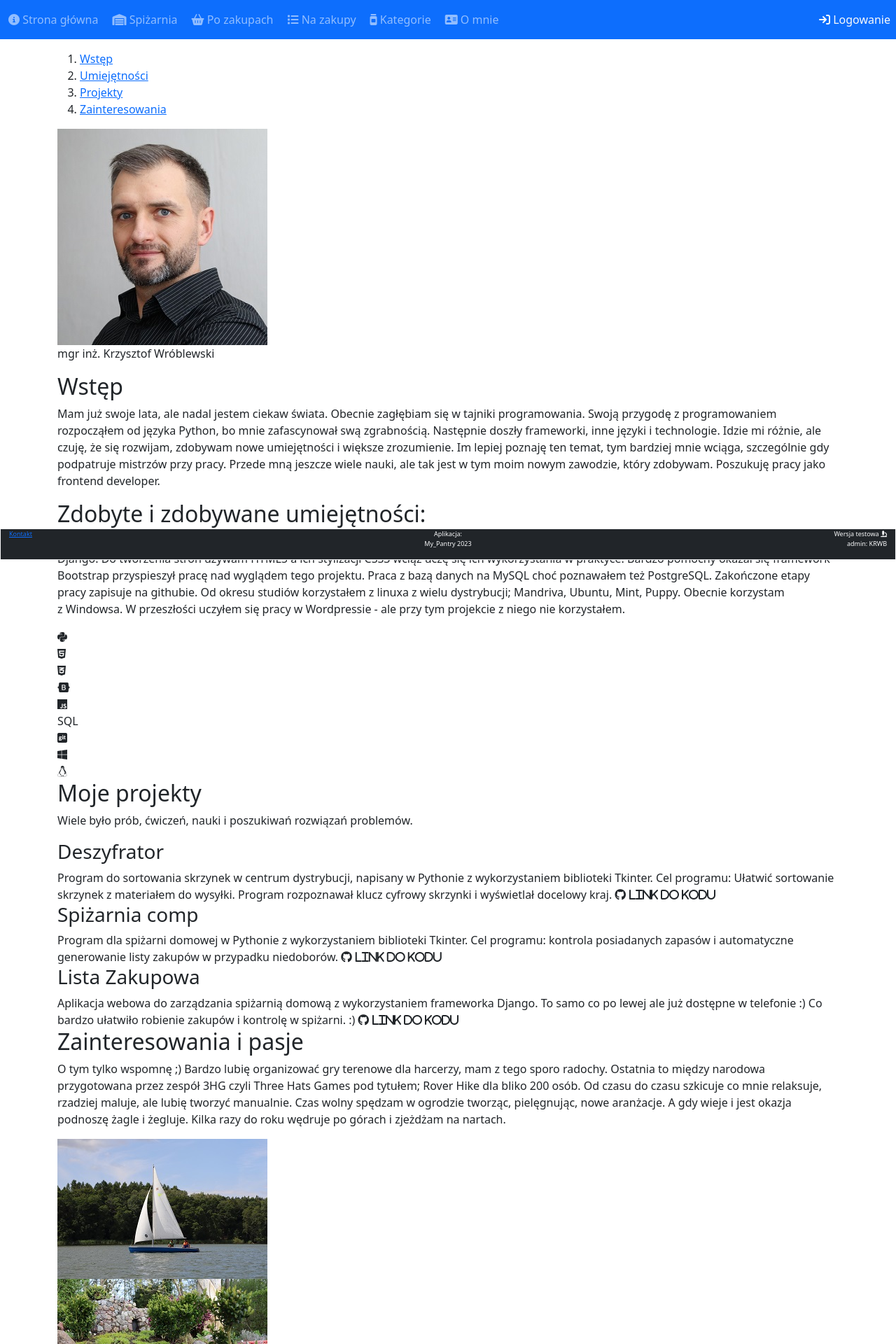
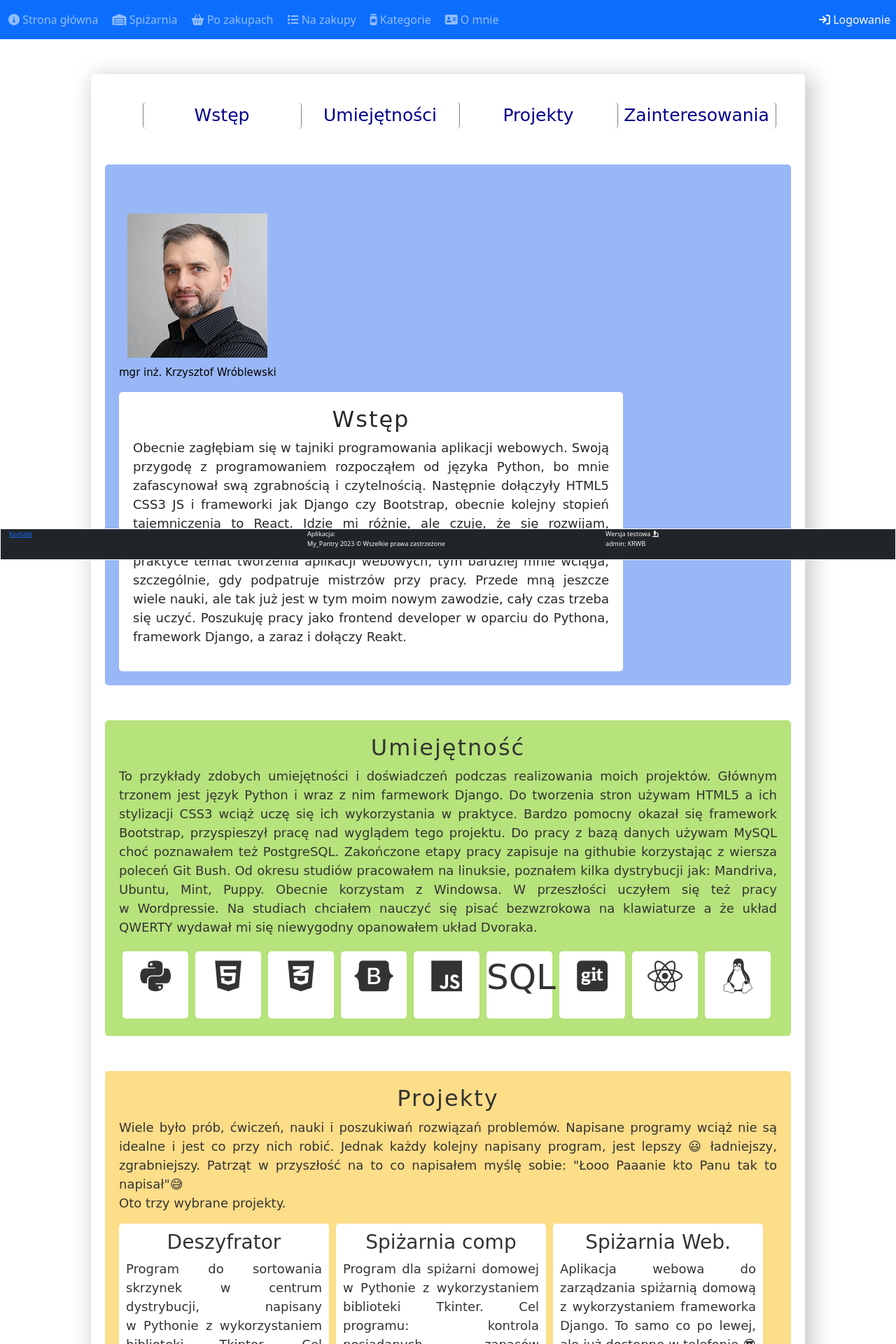
Before and after one commit to SiedzacyBobr/Django_My_Pantry, a Django app: template templates/about_me.html in a window 1280 px wide. Shown: the top 1920 px of the page at 70% size. Run offline with Django 3.2, Linux system fonts and the light colour scheme; the template is opened without the code that fills it, so the values that code supplies are empty; some libraries are stand-ins or nearby versions; some web fonts are replaced.

Commit message:
Adding photos and necessary graphics

```diff
--- a/static/pantry_style1.css
+++ b/static/pantry_styles.css
@@ -1,3 +1,5 @@
+
+
 .instruction img {
   width: 100%;
   height: auto;
@@ -11,11 +13,6 @@
   border-radius: 5px;
 }
 
-#container {
-  background-color: #007bff;
-
-}
-
 /* czerwony #FAA88E , pomarańczowy #FCDD88 , zielony #B6E37B , seledynowe #91FFD7 , niebieski #99B7F7 */
 
 #container{
@@ -25,6 +22,7 @@
   margin-left: auto;
   margin-right: auto;
   text-align: center;
+
   color: rgb(52, 51, 51);
   font-size: large;
   padding: 20px;
@@ -36,9 +34,13 @@
   box-shadow: 7px 7px 30px 5px rgba(204, 204, 204, 1);
 }
 
+p{
+  text-align: justify;
+}
+
 #menu{
   text-align: center;
-  padding: 20px;
+  padding-top: 20px;
   font-size: 25px;
 
 }
@@ -53,7 +55,7 @@ ol{
 ol a {
   text-decoration: none;
   color: darkblue;
-  width: 230px;
+  width: 225px;
   display: block;
 }
 
@@ -77,27 +79,25 @@ ol > li > a:hover{
 }
 
 .rectangle{
-  background-color: #99B7F7 ;
-  color: lightgray;
+  background-color:#99B7F7;
   padding: 20px;
   border-radius: 5px;
-  margin-top: 50px;
+  margin-top: 25px;
 }
 
 #myfoto{
   float: left;
-  margin-right: 10px;
+  margin-right: 20px;
+  margin-top: 50px;
 
 }
 
 #mydescription{
-  width: 625px;
-  height: 310px;
+  width: 720px;
   float: left;
   background-color: white;
   color: rgb(41, 40, 40);
   padding: 20px;
-  text-align: justify;
   border-radius: 5px;
 }
 
@@ -133,16 +133,33 @@ h2{
 
 .project{
   width: 300px;
+  height: 550px;
   background-color: white;
   float: left;
-  padding: 5px;
+  padding: 10px;
   margin-right: 10px;
   border-radius: 5px;
+  position: relative;
 
 }
 
+.pojhub{
+  position: absolute;
+  bottom: 0;
+  width: 300px;
+}
+
+.github{
+  font-size: 50px;
+  color: rgb(121, 121, 121);
+  margin-bottom: 20px;
+}
+.github:hover{
+  color: #FCDD88;
+}
+
 #hobby{
-  background-color: #FAA88E;
+  background-color: #B6E37B;
   padding: 20px;
   margin-top: 50px;
   border-radius: 5px;
@@ -161,6 +178,6 @@ figure{
 figcaption{
   margin-top: 10px;
   padding: 0;
-  font-size: 20px;
+  font-size: 15px;
   color: black;
 }
--- a/templates/about_me.html
+++ b/templates/about_me.html
@@ -1,7 +1,7 @@
 {% extends "master.html" %}
 
 {% block title %}
-  O mnie
+  about me
 {% endblock %}
 
 
@@ -24,7 +24,7 @@
         <div id="myfoto">
 
             <figure>
-            <img src="/static/image/myfotoa.jpg" alt="Zdjęcie autora">
+            <img src="/static/image/myfotos.jpg" alt="Zdjęcie autora">
             <figcaption>mgr inż. Krzysztof Wróblewski</figcaption>
             </figure>
 
@@ -33,14 +33,13 @@
         <div id="mydescription">
             <article>
                 <header> <h2><a name="wstep">Wstęp</a></h2> </header>
-                <p> Mam już swoje lata, ale nadal jestem
-                    ciekaw świata. Obecnie zagłębiam się w tajniki programowania.
-                    Swoją przygodę z programowaniem rozpocząłem od języka Python, bo mnie zafascynował swą zgrabnością.
-                    Następnie doszły frameworki, inne języki i technologie.
-                    Idzie mi różnie, ale czuję, że się rozwijam, zdobywam nowe umiejętności i większe zrozumienie.
-                    Im lepiej poznaję ten temat, tym bardziej mnie wciąga, szczególnie gdy podpatruje mistrzów przy pracy.
-                    Przede mną jeszcze wiele nauki, ale tak jest w tym moim nowym zawodzie, który zdobywam.
-                    Poszukuję pracy jako frontend developer. </p>
+                <p> Obecnie zagłębiam się w tajniki programowania aplikacji webowych.
+                    Swoją przygodę z&nbsp;programowaniem rozpocząłem od języka Python, bo mnie zafascynował swą zgrabnością i czytelnością.
+                    Następnie dołączyły HTML5 CSS3 JS i frameworki jak Django czy Bootstrap, obecnie kolejny stopień tajemniczenia to React.
+                    Idzie mi różnie, ale czuję, że się rozwijam, zdobywam nowe umiejętności i&nbsp;większe zrozumienie.
+                    Im lepiej poznaję w praktyce temat tworzenia aplikacji webowych, tym bardziej mnie wciąga, szczególnie, gdy podpatruje mistrzów przy pracy.
+                    Przede mną jeszcze wiele nauki, ale tak już jest w tym moim nowym zawodzie, cały czas trzeba się uczyć.
+                    Poszukuję pracy jako frontend developer w oparciu do Pythona, framework Django, a&nbsp;zaraz i dołączy Reakt. </p>
             <article>
         </div>
 
@@ -48,14 +47,15 @@
     </div>
 
     <div id="skills">
-        <h2><a name="umiejetnosci">Zdobyte i zdobywane umiejętności: </a></h2>
-            <p> To przykłady zdybych umiejętności i doświadczeń podczas realizowania moich projektów.
+        <h2><a name="umiejetnosci">Umiejętność </a></h2>
+            <p> To przykłady zdobych umiejętności i doświadczeń podczas realizowania moich projektów.
                 Głównym trzonem jest język Python i wraz z nim farmework Django.
                 Do tworzenia stron używam HTML5 a ich stylizacji CSS3 wciąż uczę się ich wykorzystania w praktyce.
-                Bardzo pomocny okazał się framework Bootstrap przyspieszył pracę nad wyglądem tego projektu.
-                Praca z bazą danych na MySQL choć poznawałem też PostgreSQL. Zakończone etapy pracy zapisuje na githubie.
-                Od okresu studiów korzystałem z linuxa z wielu dystrybucji; Mandriva, Ubuntu, Mint, Puppy. Obecnie korzystam z&nbsp;Windowsa.
-                W przeszłości uczyłem się pracy w Wordpressie - ale przy tym projekcie z niego nie korzystałem.
+                Bardzo pomocny okazał się framework Bootstrap, przyspieszył pracę nad wyglądem tego projektu.
+                Do pracy z bazą danych używam MySQL choć poznawałem też PostgreSQL. Zakończone etapy pracy zapisuje na githubie korzystając z wiersza poleceń Git Bush.
+                Od okresu studiów pracowałem na linuksie, poznałem kilka dystrybucji jak: Mandriva, Ubuntu, Mint, Puppy. Obecnie korzystam z&nbsp;Windowsa.
+                W przeszłości uczyłem się też pracy w&nbsp;Wordpressie. Na studiach chciałem nauczyć się pisać
+                 bezwzrokowa na klawiaturze a&nbsp;że układ QWERTY wydawał mi się niewygodny opanowałem układ Dvoraka.
 
             </p>
             <div class="skill">
@@ -87,7 +87,7 @@
             </div>
 
             <div class="skill">
-                <i class="fa-brands fa-windows"></i>
+                <i class="fa-brands fa-react"></i>
             </div>
 
             <div class="skill">
@@ -101,23 +101,47 @@
     </div>
 
     <div id="projects">
-        <h2><a name="projekty"> Moje projekty </a></h2>
-        <p> Wiele było prób, ćwiczeń, nauki i poszukiwań rozwiązań problemów. </p>
+        <h2><a name="projekty"> Projekty </a></h2>
+        <p> Wiele było prób, ćwiczeń, nauki i poszukiwań rozwiązań problemów. Napisane programy wciąż nie są idealne i jest co przy nich robić.
+            Jednak każdy kolejny napisany program, jest lepszy &#128515; ładniejszy, zgrabniejszy. Patrząt w przyszłość na to co napisałem myślę sobie: "Łooo Paaanie kto Panu tak to napisał"&#128517; <br>Oto trzy wybrane projekty.
+        </p>
         <div class="project">
-            <h3>Deszyfrator</h3>Program do sortowania skrzynek w&nbsp;centrum dystrybucji, napisany w&nbsp;Pythonie z wykorzystaniem biblioteki Tkinter. Cel programu:
-            Ułatwić sortowanie skrzynek z&nbsp;materiałem do wysyłki. Program rozpoznawał klucz cyfrowy skrzynki i wyświetlał docelowy kraj.
-            <i class="fa-brands fa-github"> link do kodu </i>
+            <div><h3>Deszyfrator</h3>
+            <p>Program do sortowania skrzynek w&nbsp;centrum dystrybucji, napisany w&nbsp;Pythonie z wykorzystaniem biblioteki Tkinter. Cel programu:
+            Ułatwić sortowanie skrzynek z&nbsp;materiałem do wysyłki. Program rozpoznawał klucz cyfrowy skrzynki i wyświetlał docelowy kraj.</p></div>
+            <div>
+            <figure>
+                <img src="/static/image/deszyfrator.jpg" alt="preenscreen programu">
+                <figcaption>Deszyfrator Tote</figcaption>
+            </figure>
+            </div>
+
+            <div class="pojhub"><a class="github" href="https://github.com/SiedzacyBobr/SorterForTote"><i class="fa-brands fa-github"></i></a></div>
         </div>
         <div class="project">
-            <h3>Spiżarnia comp</h3>Program dla spiżarni domowej w&nbsp;Pythonie z wykorzystaniem biblioteki Tkinter.
-            Cel programu: kontrola posiadanych zapasów i&nbsp;automatyczne generowanie listy zakupów w przypadku niedoborów.
-            <i class="fa-brands fa-github"> link do kodu </i>
+            <h3>Spiżarnia comp</h3>
+            <p>Program dla spiżarni domowej w&nbsp;Pythonie z wykorzystaniem biblioteki Tkinter.
+            Cel programu: kontrola posiadanych zapasów i&nbsp;automatyczne generowanie listy zakupów w przypadku niedoborów.</p>
+            <div>
+                <figure>
+                    <img src="/static/image/spizarniacomp.jpg" alt="preenscreen programu">
+                    <figcaption>Spiżarnia Comp.</figcaption>
+                </figure>
+                </div>
+            <div class="pojhub"><a class="github" href="https://github.com/SiedzacyBobr/MyPantry"><i class="fa-brands fa-github"></i></a></div>
         </div>
 
         <div class="project">
-            <h3>Lista Zakupowa</h3>Aplikacja webowa do zarządzania spiżarnią domową z wykorzystaniem frameworka Django. To samo co po lewej ale już dostępne w telefonie :)
-            Co bardzo ułatwiło robienie zakupów i kontrolę w spiżarni. :)
-            <i class="fa-brands fa-github"> link do kodu </i>
+            <h3>Spiżarnia Web.</h3>
+            <p>Aplikacja webowa do zarządzania spiżarnią domową z&nbsp;wykorzystaniem frameworka Django. To samo co po lewej, ale już dostępne w telefonie &#128526;
+            Co bardzo ułatwiło robienie zakupów i&nbsp;kontrolę w spiżarni. &#128512; </p>
+            <div>
+                <figure>
+                    <img src="/static/image/spizarniaweb.jpg" alt="preenscreen programu">
+                    <figcaption>Spiżarnia Web.</figcaption>
+                </figure>
+                </div>
+            <div class="pojhub"><a class="github" href="https://github.com/SiedzacyBobr/Django_My_Pantry"><i class="fa-brands fa-github"></i></a></div>
         </div>
 
         <div style="clear: both;"></div>
@@ -127,10 +151,10 @@
     <div id="hobby" >
         <article>
             <header><h2><a name="pasje">Zainteresowania i pasje </a></h2></header>
-            <p> O tym tylko wspomnę ;) Bardzo lubię organizować gry terenowe dla harcerzy, mam z tego sporo radochy.
-                Ostatnia to między narodowa przygotowana przez zespół 3HG czyli Three Hats Games pod tytułem; Rover Hike dla bliko 200 osób.
-                Od czasu do czasu szkicuje co mnie relaksuje, rzadziej maluje, ale lubię tworzyć manualnie.
-                Czas wolny spędzam w&nbsp;ogrodzie tworząc, pielęgnując, nowe aranżacje.
+            <p> O tym tylko wspomnę &#128521; Bardzo lubię organizować gry terenowe dla harcerzy, mam z tego sporo radochy.
+                Ostatnia gra była między narodowa na Camparee na Węgrzech. Przygotowana przez zespół 3HG czyli Three Hats Games pod tytułem; Rover Hike dla bliko 200 osób.
+                Od czasu do czasu szkicuje co mnie relaksuje, rzadziej maluje, tworzę meble.
+                Czas wolny spędzam w&nbsp;ogrodzie tworząc, pielęgnując, skalne aranżacje.
                 A gdy wieje i jest okazja podnoszę żagle i żegluje.
                 Kilka razy do roku wędruje po górach i zjeżdżam na nartach.
             </p>
--- a/templates/master.html
+++ b/templates/master.html
@@ -8,9 +8,11 @@
     <meta name="description" content="A home pantry management application that automatically, generates a shopping list as needed. "/>
     <meta name="author" content="Krzyszof Wróblewski"/>
     <meta name="viewport" content="width=device-width, initial-scale=1.0"/>
-    <script src="{% static 'pantry_script1.js' %}"></script>
+    <script src="{% static 'pantry_script.js' %}"></script>
     <script src="https://kit.fontawesome.com/e515080353.js" crossorigin="anonymous"></script>
-    <link rel="stylesheet" href="{% static 'pantry_style.css' %}">
+
+    <link rel="stylesheet" href="{% static 'pantry_styles.css' %}">
+
     <link rel="preconnect" href="https://fonts.googleapis.com">
     <link rel="preconnect" href="https://fonts.gstatic.com" crossorigin>
     <link href="https://fonts.googleapis.com/css2?family=Kavivanar&family=Tillana:wght@400;500&display=swap" rel="stylesheet">
@@ -95,11 +97,11 @@
         </address>
 
         <div class="text-center col-4">
-            <p>Aplikacja: <br> My_Pantry 2023 </p>
+            <p>Aplikacja: <br> My_Pantry 2023 &copy Wszelkie prawa zastrzeżone</p>
         </div>
 
         <div class="text-end col-4">
-            <p>Wersja testowa <i class="fa-solid fa-microscope"></i> <br> admin: KRWB</p>
+            <p>Wersja testowa <i class="fa-solid fa-microscope"></i> <br> admin: KRWB  </p>
         </div>
 
     </div>
--- a/templates/my_pantry.html
+++ b/templates/my_pantry.html
@@ -50,8 +50,8 @@
       </td>
       <td class="text-center">{{ x.sefty }}</td>
       <td>
-        <a class="btn btn-warning btn-sm" href="/update/{{x.pk}}"  style="width:75px"><i class="fa-regular fa-pen-to-square"></i> Edytuj </a>
-        <a class="btn btn-danger btn-sm" href="/delete/{{x.pk}}"  style="width:75px"><i class="fa-regular fa-trash-can"></i> Usuń</a>
+        <a class="btn btn-warning btn-sm" href="/update/{{x.pk}}"  style="width:77px"><i class="fa-regular fa-pen-to-square"></i> Edytuj </a>
+        <a class="btn btn-danger btn-sm" href="/delete/{{x.pk}}"  style="width:77px"><i class="fa-regular fa-trash-can"></i> Usuń</a>
       </td>
     </tr>
 
@@ -59,5 +59,4 @@
     {% endfor %}
 
   </table>
-
 {% endblock %}
```
Also changed, not shown: static/image/deszyfrator.jpg (added), static/image/myfotos.jpg (added), static/image/spizarniacomp.jpg (added), static/image/spizarniaweb.jpg (added).
